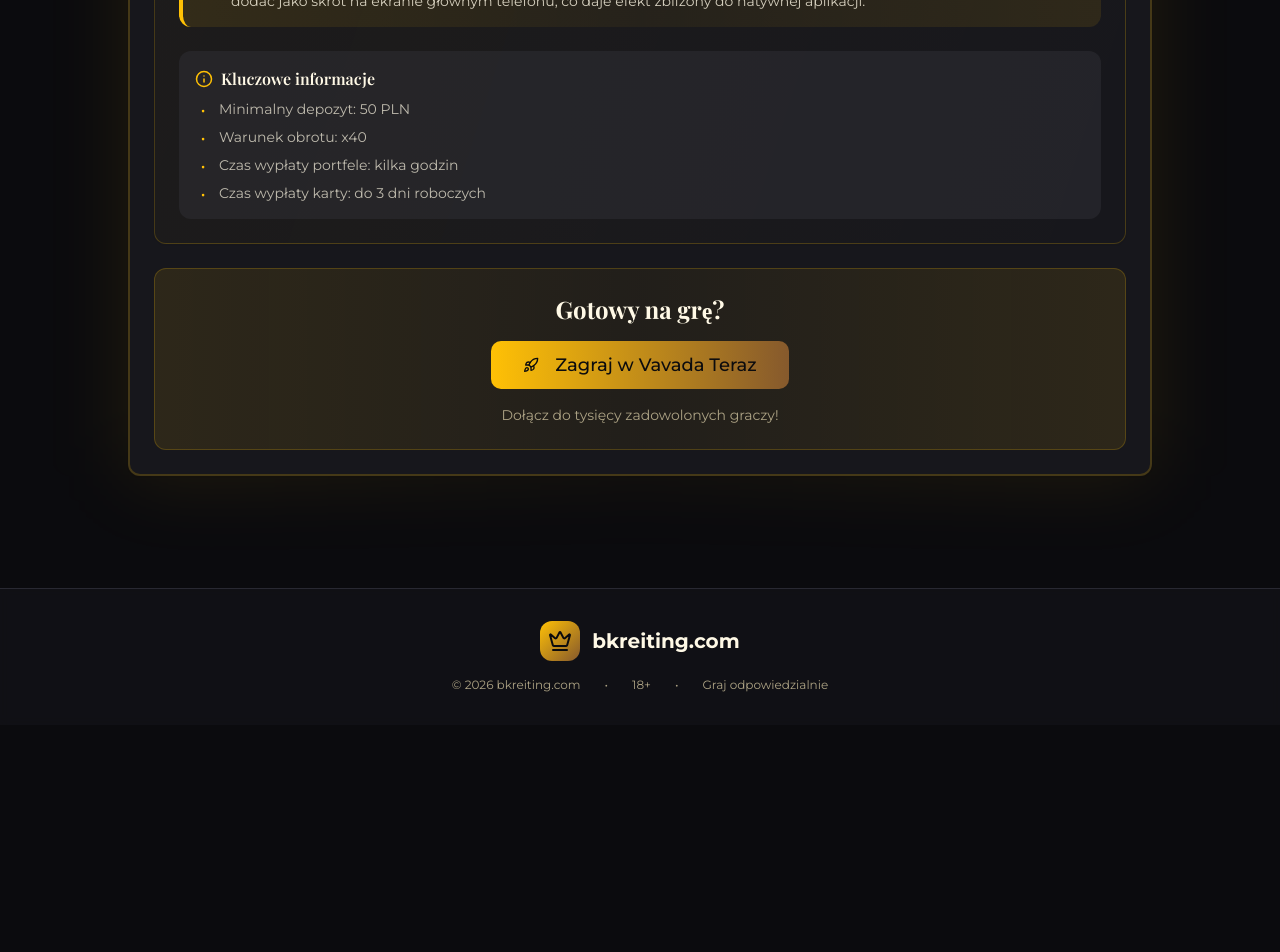
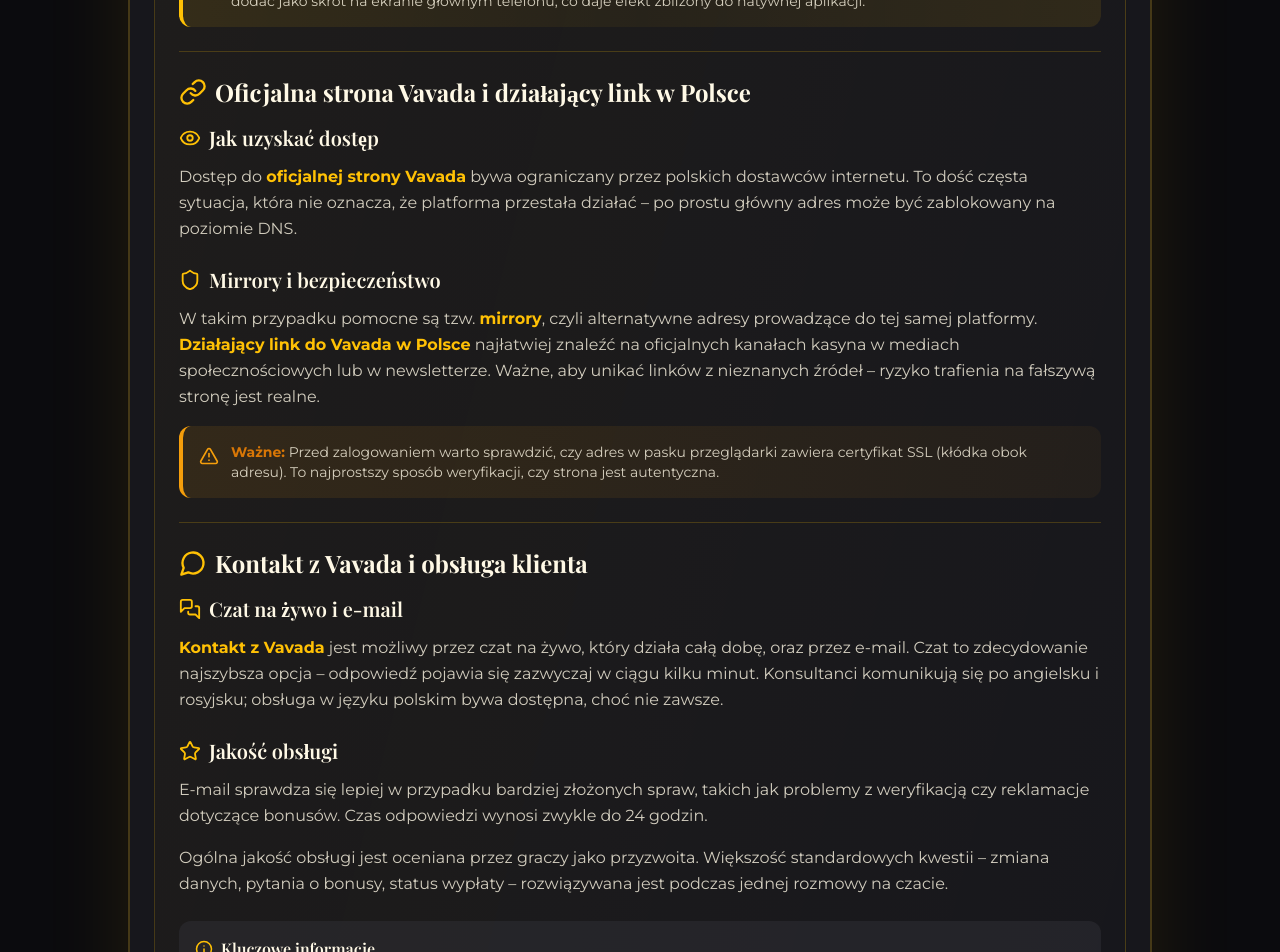
Before and after one commit to pr-poehali-dev/casino-rating-portal, a React (Vite) app: page /vavada in a window 1280 px wide. Shown: the part 3540-4492 px from the top of the page. Before the commit the page ends 4265 px from the top, so only its background shows below. Built offline with nearby package versions, Linux system fonts and the light colour scheme.

Commit message:
docs: Vavada official site access and customer support in Poland

```diff
--- a/src/pages/Vavada.tsx
+++ b/src/pages/Vavada.tsx
@@ -410,6 +410,89 @@ export default function Vavada() {
                       </div>
                     </div>
 
+                    <div className="border-t border-primary/20 pt-6 mt-6">
+                      <h2 className="text-2xl font-bold mb-4 flex items-center gap-2">
+                        <Icon name="Link" className="text-primary" size={28} />
+                        Oficjalna strona Vavada i działający link w Polsce
+                      </h2>
+
+                      <div className="space-y-6">
+                        <div>
+                          <h3 className="text-xl font-semibold mb-3 flex items-center gap-2">
+                            <Icon name="Eye" className="text-primary" size={22} />
+                            Jak uzyskać dostęp
+                          </h3>
+                          <p className="text-foreground/80 leading-relaxed">
+                            Dostęp do <strong className="text-primary">oficjalnej strony Vavada</strong> bywa ograniczany przez polskich dostawców internetu.
+                            To dość częsta sytuacja, która nie oznacza, że platforma przestała działać – po prostu główny adres może być
+                            zablokowany na poziomie DNS.
+                          </p>
+                        </div>
+
+                        <div>
+                          <h3 className="text-xl font-semibold mb-3 flex items-center gap-2">
+                            <Icon name="Shield" className="text-primary" size={22} />
+                            Mirrory i bezpieczeństwo
+                          </h3>
+                          <div className="space-y-4">
+                            <p className="text-foreground/80 leading-relaxed">
+                              W takim przypadku pomocne są tzw. <strong className="text-primary">mirrory</strong>, czyli alternatywne adresy prowadzące do tej samej
+                              platformy. <strong className="text-primary">Działający link do Vavada w Polsce</strong> najłatwiej znaleźć na oficjalnych kanałach kasyna
+                              w mediach społecznościowych lub w newsletterze. Ważne, aby unikać linków z nieznanych źródeł – ryzyko
+                              trafienia na fałszywą stronę jest realne.
+                            </p>
+                            <div className="bg-gradient-to-r from-amber-500/10 to-amber-500/5 border-l-4 border-amber-500 rounded-lg p-4">
+                              <div className="flex items-start gap-3">
+                                <Icon name="AlertTriangle" className="text-amber-500 flex-shrink-0 mt-1" size={20} />
+                                <p className="text-sm text-foreground/80">
+                                  <strong className="text-amber-600">Ważne:</strong> Przed zalogowaniem warto sprawdzić, czy adres w pasku przeglądarki
+                                  zawiera certyfikat SSL (kłódka obok adresu). To najprostszy sposób weryfikacji, czy strona jest autentyczna.
+                                </p>
+                              </div>
+                            </div>
+                          </div>
+                        </div>
+                      </div>
+                    </div>
+
+                    <div className="border-t border-primary/20 pt-6 mt-6">
+                      <h2 className="text-2xl font-bold mb-4 flex items-center gap-2">
+                        <Icon name="MessageCircle" className="text-primary" size={28} />
+                        Kontakt z Vavada i obsługa klienta
+                      </h2>
+
+                      <div className="space-y-6">
+                        <div>
+                          <h3 className="text-xl font-semibold mb-3 flex items-center gap-2">
+                            <Icon name="MessagesSquare" className="text-primary" size={22} />
+                            Czat na żywo i e-mail
+                          </h3>
+                          <p className="text-foreground/80 leading-relaxed">
+                            <strong className="text-primary">Kontakt z Vavada</strong> jest możliwy przez czat na żywo, który działa całą dobę, oraz przez e-mail.
+                            Czat to zdecydowanie najszybsza opcja – odpowiedź pojawia się zazwyczaj w ciągu kilku minut. Konsultanci komunikują
+                            się po angielsku i rosyjsku; obsługa w języku polskim bywa dostępna, choć nie zawsze.
+                          </p>
+                        </div>
+
+                        <div>
+                          <h3 className="text-xl font-semibold mb-3 flex items-center gap-2">
+                            <Icon name="Star" className="text-primary" size={22} />
+                            Jakość obsługi
+                          </h3>
+                          <div className="space-y-4">
+                            <p className="text-foreground/80 leading-relaxed">
+                              E-mail sprawdza się lepiej w przypadku bardziej złożonych spraw, takich jak problemy z weryfikacją czy reklamacje
+                              dotyczące bonusów. Czas odpowiedzi wynosi zwykle do 24 godzin.
+                            </p>
+                            <p className="text-foreground/80 leading-relaxed">
+                              Ogólna jakość obsługi jest oceniana przez graczy jako przyzwoita. Większość standardowych kwestii – zmiana danych,
+                              pytania o bonusy, status wypłaty – rozwiązywana jest podczas jednej rozmowy na czacie.
+                            </p>
+                          </div>
+                        </div>
+                      </div>
+                    </div>
+
                     <div className="bg-muted/50 rounded-lg p-4 mt-6">
                       <h4 className="font-semibold mb-2 flex items-center gap-2">
                         <Icon name="Info" className="text-primary" size={18} />
@@ -431,6 +514,10 @@ export default function Vavada() {
                         <li className="flex items-start gap-2">
                           <Icon name="Dot" className="text-primary flex-shrink-0 mt-1" size={16} />
                           <span>Czas wypłaty karty: do 3 dni roboczych</span>
+                        </li>
+                        <li className="flex items-start gap-2">
+                          <Icon name="Dot" className="text-primary flex-shrink-0 mt-1" size={16} />
+                          <span>Obsługa klienta: 24/7 czat na żywo</span>
                         </li>
                       </ul>
                     </div>
```
